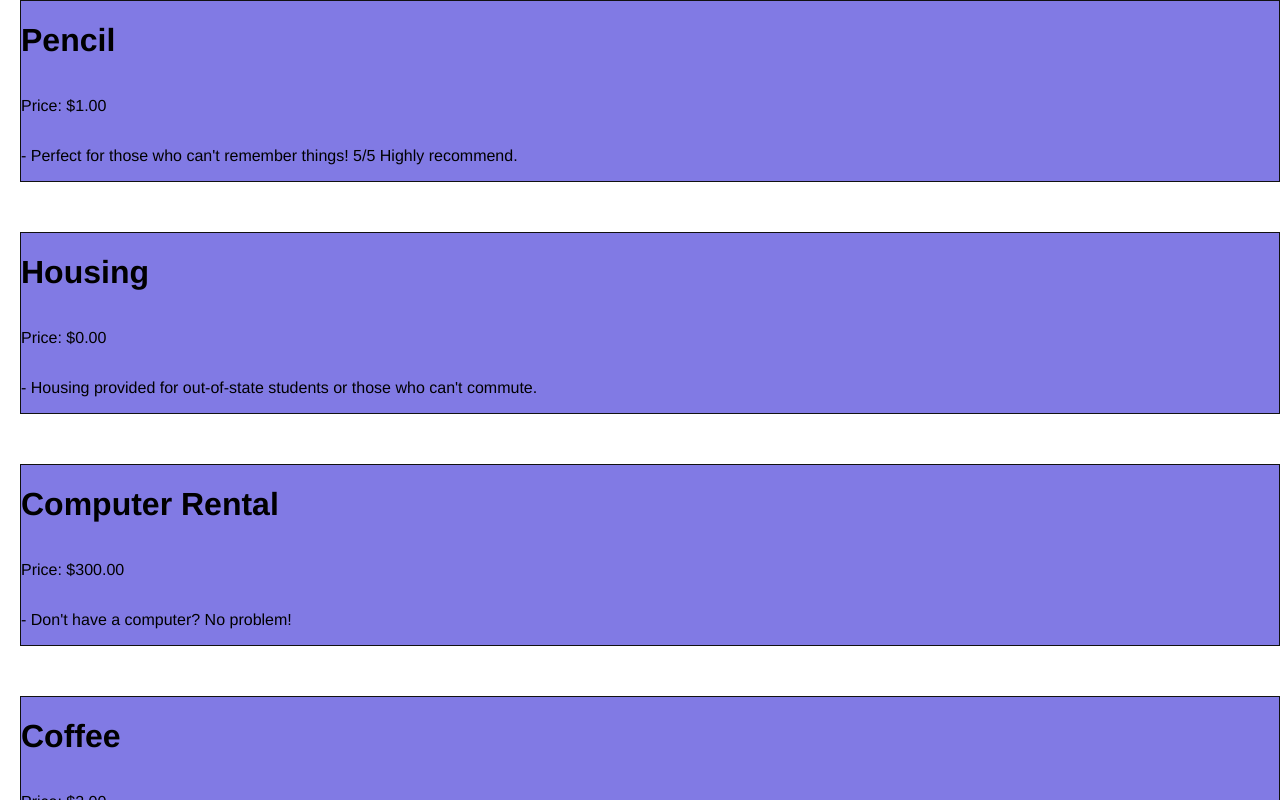
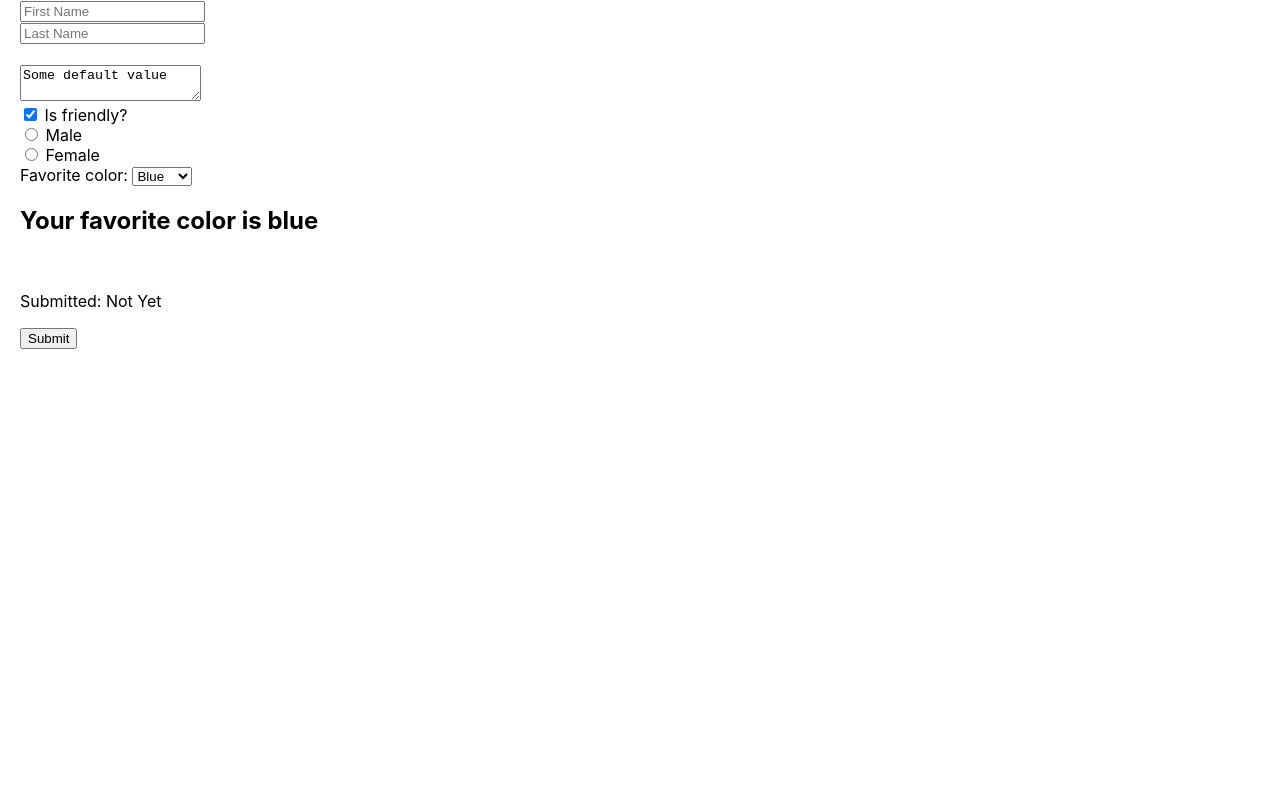
Before and after one commit to milleriishaun/cra_todo, a React (Create React App) app in the folder todocra/: page / in a window 1280 px wide. Shown: the top 800 px of the page. Built offline with nearby package versions, Linux system fonts and the light colour scheme.

Commit message:
Commit form changes

```diff
--- a/todocra/src/App.js
+++ b/todocra/src/App.js
@@ -1,20 +1,214 @@
 import './index.css';
 
-import JokeCard from './components/JokeCard';
-import Product from './components/Product';
-import React from 'react';
-import jokesData from './jokesData';
-import productData from './products';
+import React, {Component} from 'react';
 
-function App() {
+import Conditional from './components/Conditional';
+import TodoItem from './components/TodoItem';
+import todoData from './todoData';
 
-  const productComponents = productData.map(p => <Product key={p.id} product={p} />);
+class App extends Component{
+  constructor() {
+    super();
+    // this.state = {todos: todoData
+    // }
+    this.state = {
+      firstName: "",
+      lastName: "",
+      isFriendly: true,
+      gender: "",
+      favColor: "blue",
+      submitted: false
+    }
+    this.handleChange = this.handleChange.bind(this);
+    this.handleSubmit = this.handleSubmit.bind(this);
+    // loading: false,
+    // character: {}
+    // this.handleChange = this.handleChange.bind(this);
+  }
 
-  return (
-    <div>
-      {productComponents}
-    </div>
-  )
+  // componentDidMount() {
+  //   // get the data from the API to correctly display
+  // }
+
+  // UNSAFE_componentWillReceiveProps(nextProps) {
+  //   // runs when mounted, and everytime a parent passes different props to children
+  //   if (nextProps.whatever !== this.props.whatever) {
+  //     // do something important here... will be depricated.... React 17 came out.
+  //   }
+  // }
+
+  // shouldComponentUpdate(nextProps, nextState) {
+  //   // expensive and slow if you let React update every single time it is pulled up. We don't need this.
+  //   // Instead, we use this lifecycle method to determine if React should update.
+  //   // (write logic to check if its important to update or not)
+  //   // return true if we DO want it io update
+  //   // return false if not
+  //   // have to really be sure that you really don't want this component to update... otherwise can result in very hard to
+  //   // track bugs
+  // }
+
+  // componentWillMount() {
+  //   // component will eventually disappear form the screen
+  //   // clean up or teardown of components that can make DOM messy
+  //   // Such as event listener removal for stopping update every time the user scrolls
+  //   // (e.g. remove event listener)
+  // }
+
+  // componentWillUpdate() {
+
+  // }
+
+  // static getDerivedStateFromProps(props, state) {
+  //   // return the new, updated state based upon the props
+  //   // react team discourages use of this method... but is possible and is introduced
+  // }
+
+  // getSnapshotBeforeUpdate() {
+  //   // create a backup of the current way things are
+  //   // this is not a common lifecycle method that is used, but this is important.
+  // }
+
+  // handleChange(id){
+  //   this.setState((prevState) => {
+  //     const newTodos = prevState.todos.map(item => {
+  //       if (item.id === id) {
+  //         item.completed = !item.completed;
+  //       }
+  //       return item;
+  //     });
+  //     return {todos: newTodos
+  //     }
+  //   })
+  // }
+
+  // Notes about the && operator
+  // you may be used to using only one for truthy
+  // In react, && if first is truthy, it will return the left and the right.
+  // The && operator is how to render if true, or nothing if false.
+  // (i.e. true && false, returns false because the first value is true and the return value is the second value)
+  // (i.e. false && false, returns false because the first value is false)
+  // (i.e. false && true, returns false because the first value is false)
+
+  // componentDidMount(){
+  //   this.setState({
+  //     loading: true
+  //   });
+  //   fetch("https://swapi.co/api/people/1")
+  //     .then(response => response.json())
+  //     .then(data => {
+  //       this.setState({
+  //         loading: false,
+  //         character: data
+  //       })
+  //     });
+  //   };
+
+  handleChange(e){
+    const {name, value, type, checked} = e.target;
+    type === "checkbox" ? this.setState({
+      [name]: checked
+    })
+    : this.setState({
+      [name]: value
+      // lastName: e.target.value
+    });
+  }
+
+  handleSubmit(e){
+    e.preventDefault();
+    this.setState({
+      submitted: !this.state.submitted
+    });
+  }
+
+  render(){
+
+    // const todoComponents = this.state.todos.map(item => <TodoItem key={item.id} item={item} handleChange={this.handleChange} />)
+    // const msgList = this.state.unreadMessages.map((item, index) => {
+    //   return (
+    //     <p key={index}>{item}</p>
+    //   )
+    // });
+
+    return (
+      <form onSubmit={this.handleSubmit}>
+        <input
+          type="text"
+          value={this.state.firstName}
+          name="firstName"
+          placeholder="First Name"
+          onChange={this.handleChange}
+        />
+        <br />
+        <input
+          type="text"
+          value={this.state.lastName}
+          name="lastName"
+          placeholder="Last Name"
+          onChange={this.handleChange}
+        />
+        <h1>{this.state.firstName} {this.state.lastName}</h1>
+        {/* // <div className="todo-list"> */}
+
+        {/* {this.state.loading ? "Loading..." : this.state.character.name} */}
+        {/* {todoComponents} */}
+        {/* <Conditional isLoading={this.state.isLoading} /> */}
+        {/* {the above Conditional component should not be used because the update logic is in the App component and not in Conditional} */}
+        {/* {this.state.unreadMessages.length > 0 && <h1>You have {this.state.unreadMessages.length} unread messages!</h1>}
+        {this.state.unreadMessages.length > 0 && msgList} */}
+        {/* // </div> */}
+        <textarea
+          value={"Some default value"}
+          onChange={this.handleChange}
+        />
+        <br />
+        <label>
+          <input
+            type="checkbox"
+            name="isFriendly"
+            checked={this.state.isFriendly}
+            onChange={this.handleChange}
+          /> Is friendly?
+        </label>
+        <br />
+        <label>
+          <input
+            type="radio"
+            name="gender"
+            value="male"
+            checked={this.state.gender === "male"}
+            onChange={this.handleChange}
+          /> Male
+        </label>
+        <br />
+        <label>
+          <input
+            type="radio"
+            name="gender"
+            value="female"
+            checked={this.state.gender === "female"}
+            onChange={this.handleChange}
+          /> Female
+        </label>
+        <br />
+        <label>Favorite color: </label>
+        <select
+          value={this.state.favColor}
+          onChange={this.handleChange}
+          name="favColor"
+        >
+          <option value="brown">Brown</option>
+          <option value="blue">Blue</option>
+          <option value="black">Black</option>
+        </select>
+        <h2>Your favorite color is {this.state.favColor}</h2>
+        {this.state.gender && <h2>You are a {this.state.gender}</h2>}
+        <br />
+        <p>Submitted: {this.state.submitted ? "Yes" : "Not Yet"}</p>
+        <button>Submit</button>
+      </form>
+    )
+  }
 }
 
 export default App;
--- /dev/null
+++ b/todocra/src/components/Conditional.js
@@ -0,0 +1,11 @@
+import React from 'react';
+
+function Conditional(props){
+  return (
+    <div>
+      Complete
+    </div>
+  )
+}
+
+export default Conditional;
--- a/todocra/src/components/TodoItem.js
+++ b/todocra/src/components/TodoItem.js
@@ -1,10 +1,21 @@
+import '../index.css';
+
 import React from 'react';
 
 function TodoItem(props) {
+  const completedStyle = {
+    fontStyle: "italic",
+    color: "#cdcdcd",
+    textDecoration: "line-through"
+  }
   return (
     <div className="todo-item">
-      <input type="checkbox" />
-      <p>{props.description}</p>
+      <input
+        type="checkbox"
+        checked={props.item.completed}
+        onChange={() => props.handleChange(props.item.id)}
+      />
+      <p style={props.item.completed ? completedStyle : null}>{props.item.description}</p>
     </div>
   )
 }
--- a/todocra/src/index.css
+++ b/todocra/src/index.css
@@ -20,6 +20,7 @@ code {
 .todo-list {
   background-color: white;
   margin: auto;
+  margin-top: 50px;
   width: 50%;
   display: flex;
   flex-direction: column;
--- /dev/null
+++ b/todocra/src/todoData.js
@@ -0,0 +1,29 @@
+const todoData = [
+  {
+    id: "1",
+    description: "Take out the trash",
+    completed: false
+  },
+  {
+    id: "2",
+    description: "Grocery shopping",
+    completed: false
+  },
+  {
+    id: "3",
+    description: "Make coffee",
+    completed: false
+  },
+  {
+    id: "4",
+    description: "Mow lawn",
+    completed: false
+  },
+  {
+    id: "5",
+    description: "Catch up on Attack on Titan",
+    completed: false
+  }
+]
+
+export default todoData;
```
Also changed, not shown: todocra/src/Greeting.js (added, +30 -0 lines), todocra/src/Header.js (added, +13 -0 lines).
